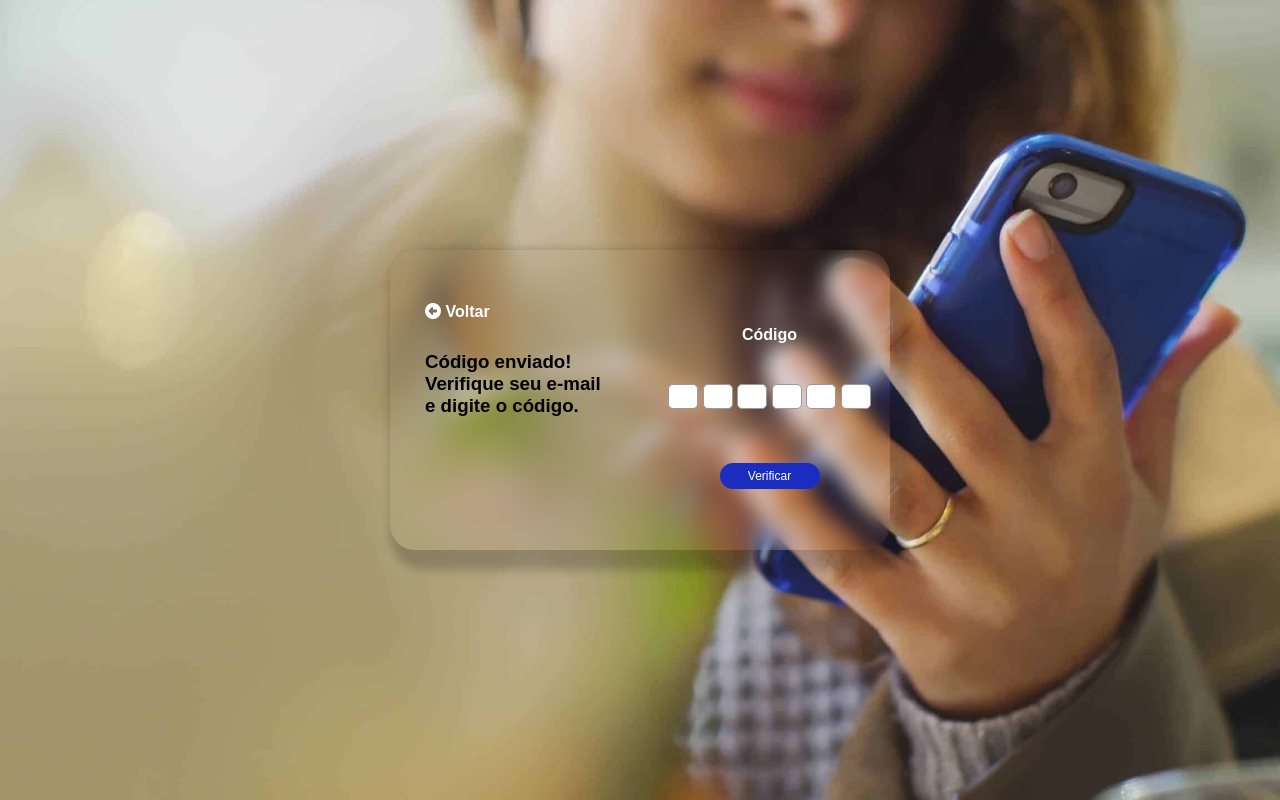
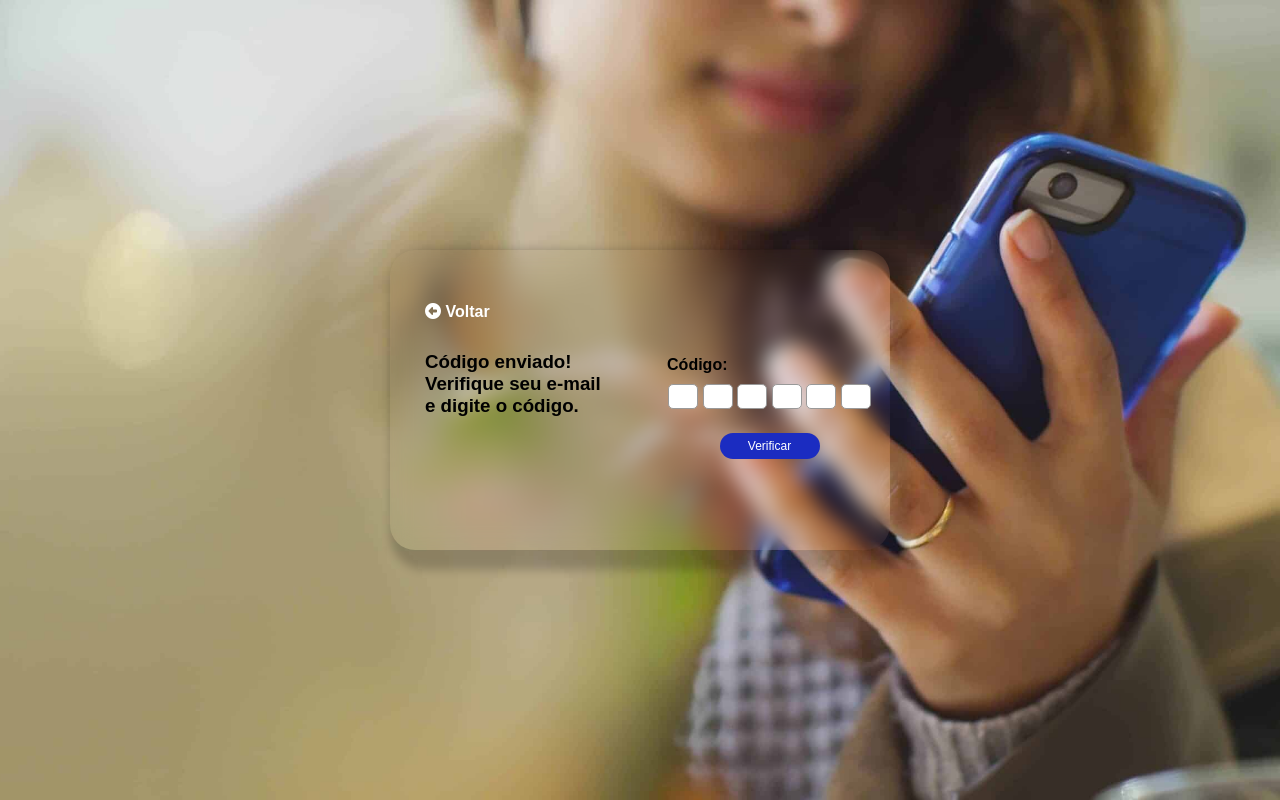
Before and after one commit to leonardolimaof/redesocial, a plain HTML site: page pages/verificacao-email.html in a window 1280 px wide. Drawn offline with Linux system fonts and the light colour scheme.

Commit message:
Mudança na label no form

```diff
--- a/pages/verificacao-email.html
+++ b/pages/verificacao-email.html
@@ -15,7 +15,7 @@
         </div>
 
         <form class="form-verificacao" action="#">
-            <label for="code">Código</label>
+            <label for="code">Código:</label>
             <div class="codigo">
                 <input type="text" maxlength="1" inputmode="numeric" id="code">
                 <input type="text" maxlength="1" inputmode="numeric">
--- a/style.css
+++ b/style.css
@@ -251,11 +251,12 @@ label {
 .form-verificacao {
     width: 500px;
     height: 200px;
+    padding: 0;
     display: flex;
     flex-direction: column;
     justify-content: center;
     align-items: center;
-    gap: 40px;
+    gap: 10px;
 }
 
 .form-verificacao input {
@@ -270,6 +271,5 @@ label {
 }
 
 .form-verificacao label {
-    align-self: center;
-    color: #ffffff;
+    padding-left: 18px;
 }
```
